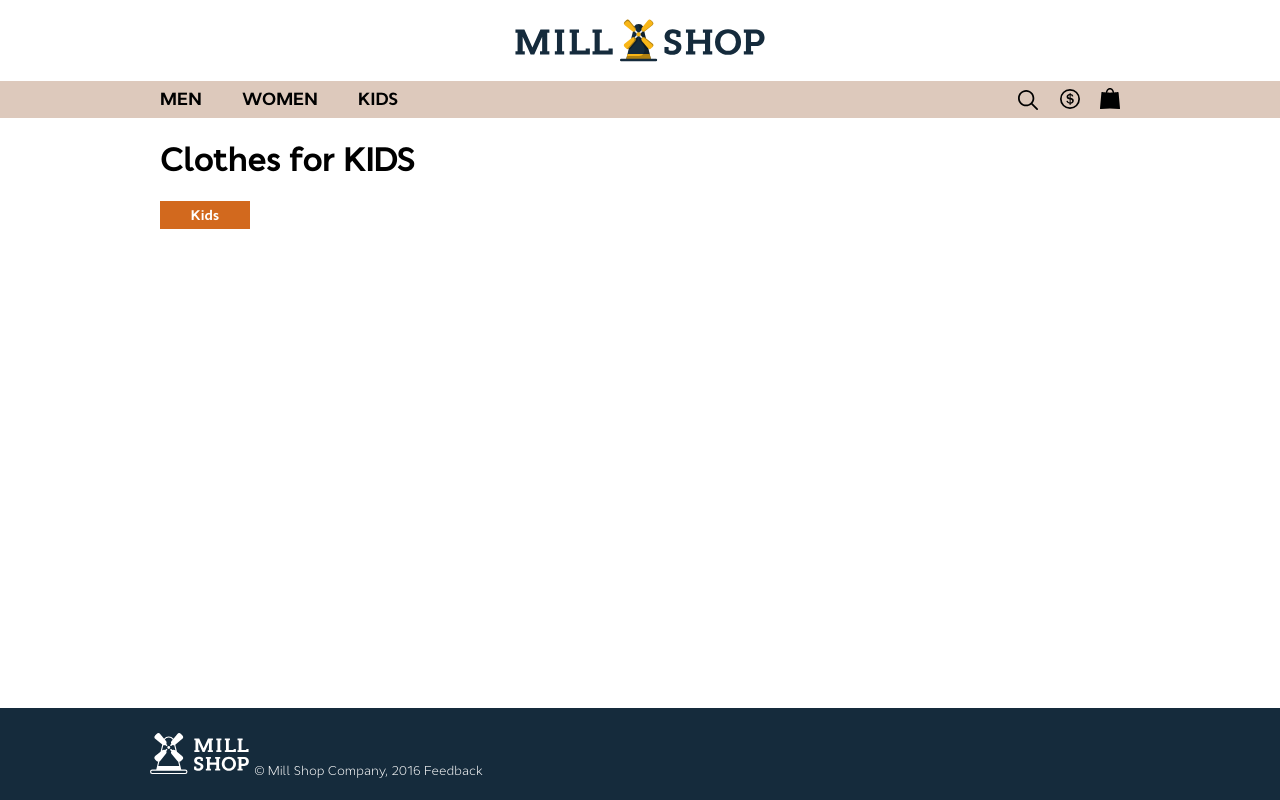
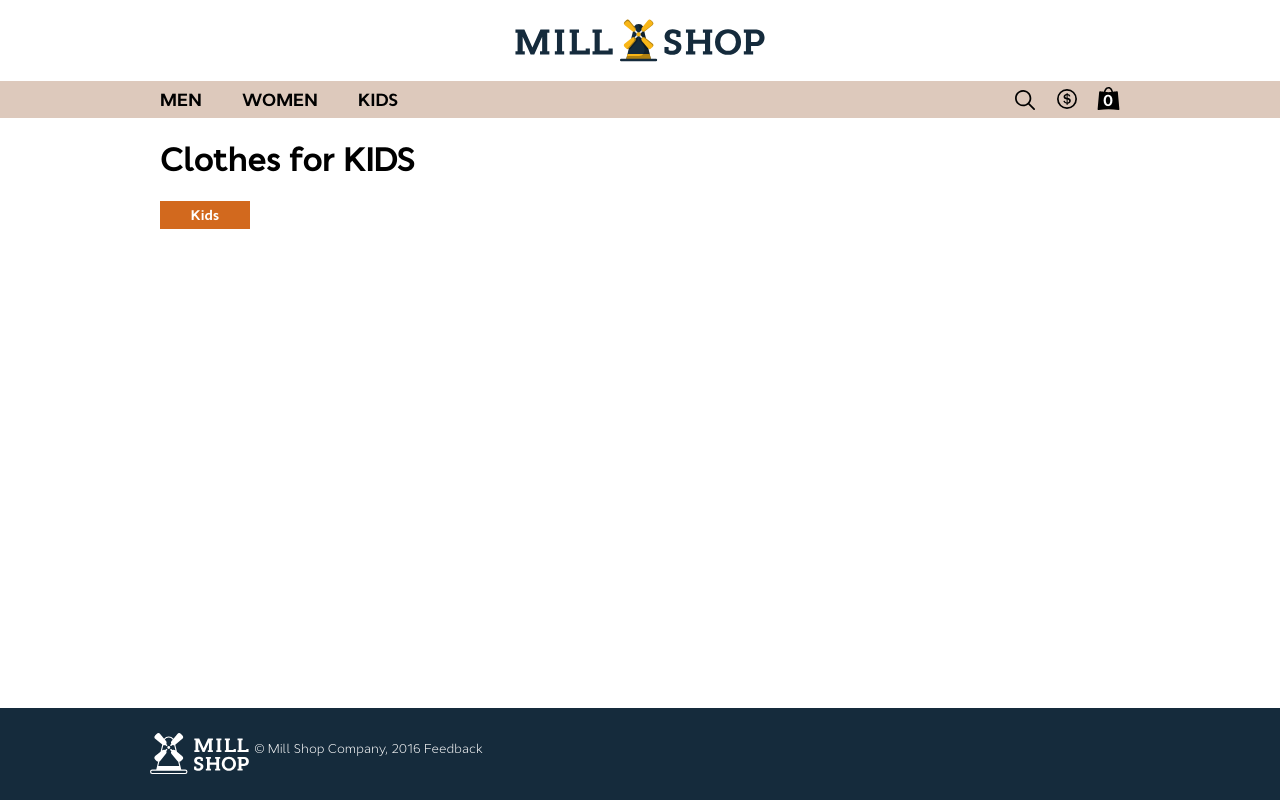
Before and after one commit to nik709/MillShop, a PHP site: page /pages/Kids.php in a window 1280 px wide. Run offline with PHP 8.4, Linux system fonts and the light colour scheme.

Commit message:
Added counting number into bag icon

```diff
--- a/site/css/Footer.css
+++ b/site/css/Footer.css
@@ -29,6 +29,7 @@
 
 #footer-inside div {
     display: inline-block;
+    vertical-align: middle;
 }
 
 #footer-logo {
--- a/site/css/Menu.css
+++ b/site/css/Menu.css
@@ -32,6 +32,7 @@
 
 #menu-bar-inside div {
     display: inline-block;
+    vertical-align: middle;
 }
 
 #menu-bar-links {
@@ -58,32 +59,43 @@
 
 #menu-bar-tools {
     float: right;
-    margin-top: 1px;
-    padding: 6px 0 5px 0;
 }
 
 #menu-bar-search {
     height: 20px;
+    padding: 6px 0 5px 0;
 }
 
 #menu-bar-currency {
     height: 20px;
     width: 20px;
-    padding-left: 8px;
-    padding-right: 8px;
+    padding: 0 8px;
+    margin-top: 5px;
+    background: url("../resources/images/currency.svg") center center no-repeat;
+    background-size: 20px;
 }
 
 #menu-bar-bag {
-    height: 20px;
-    width: 20px;
-    padding-left: 8px;
+    height: 23px;
+    width: 23px;
+    margin: 4px 0 0 8px;
+    background: url("../resources/images/bag.svg") center center no-repeat;
+    background-size: 23px 23px;
+}
+
+#menu-bag-items-count {
+    color: white;
+    font-family: "Cyntho Bold", sans-serif;
+    font-size: 1em;
+    margin: 2px 0 0 6px;
+    text-align: center;
 }
 
 /* Search */
 
 .search-form {
     position: absolute;
-    margin-top: -8px;
+    margin-top: -6px;
 }
 
 .search-textbox {
@@ -101,7 +113,7 @@
     top: 0;
     right: 0;
     z-index: 3;
-    transition: width 0.7s cubic-bezier(0.000, 0.795, 0.000, 1.000), background 0.7s cubic-bezier(0.000, 0.795, 0.000, 1.000);
+    transition: width 0.7s cubic-bezier(0.000, 0.795, 0.000, 1.000), background 0.7s cubic-bezier(0.000, 0.795, 0.000, 1.000), z-index 0.7s cubic-bezier(0.000, 0.000, 0.000, 1.000);
     cursor: pointer;
 }
 
--- a/site/pages/menu.html
+++ b/site/pages/menu.html
@@ -22,14 +22,13 @@
                             <input type="submit" class="search-button" value="">
                             <span class="search-icon"></span>
                         </form>
-
                     </div>
-                <div id="menu-bar-currency">
-                    <a href="MillShop.php"><img src="../resources/images/currency.svg"></a>
-                </div>
-                <div id="menu-bar-bag">
-                    <a href="MillShop.php"><img src="../resources/images/bag.svg"></a>
-                </div>
+                    <a href="MillShop.php" style="text-decoration: none">
+                        <div id="menu-bar-currency"></div>
+                    </a>
+                    <a href="MillShop.php">
+                        <div id="menu-bar-bag"><div id="menu-bag-items-count">0</div></div>
+                    </a>
                 </div>
             </div>
         </div>
```
Also changed, not shown: site/resources/images/banners/banner_40003.jpg. Lines whose indentation alone changed are shown as unchanged.
